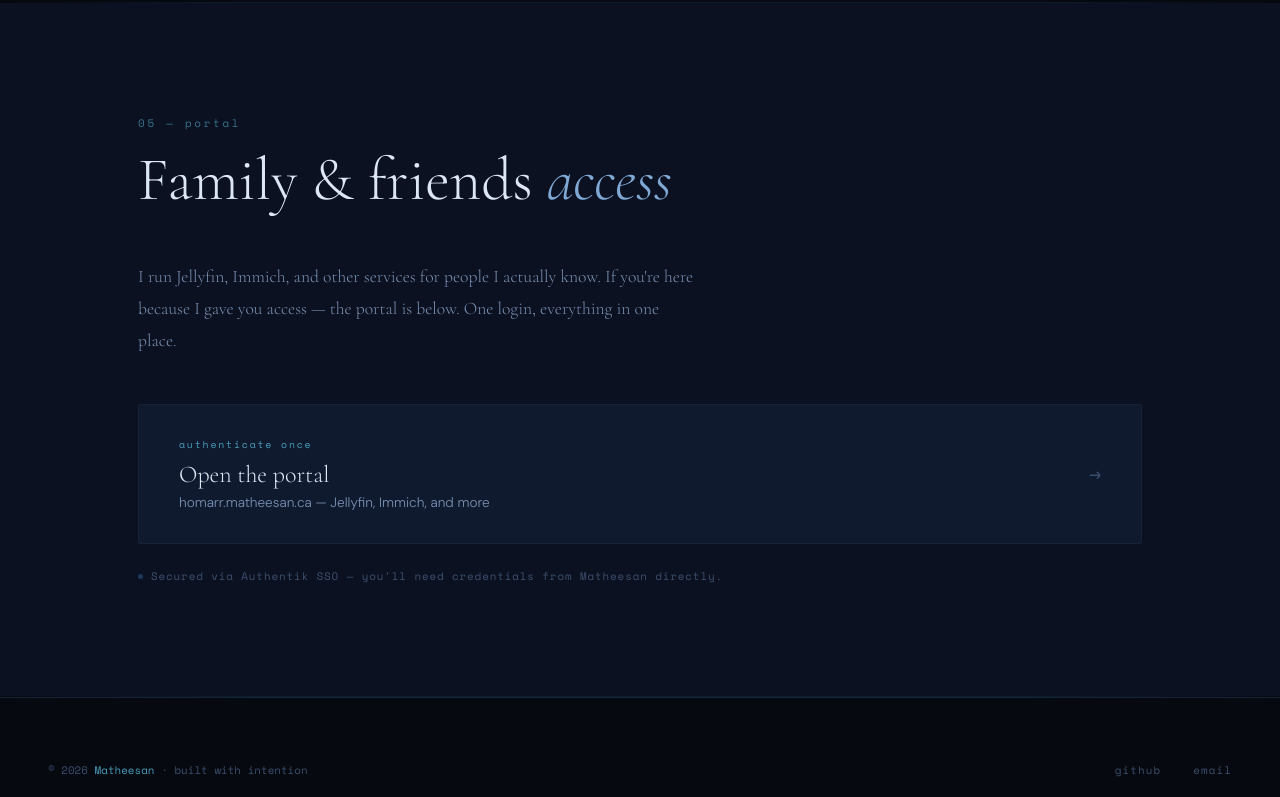
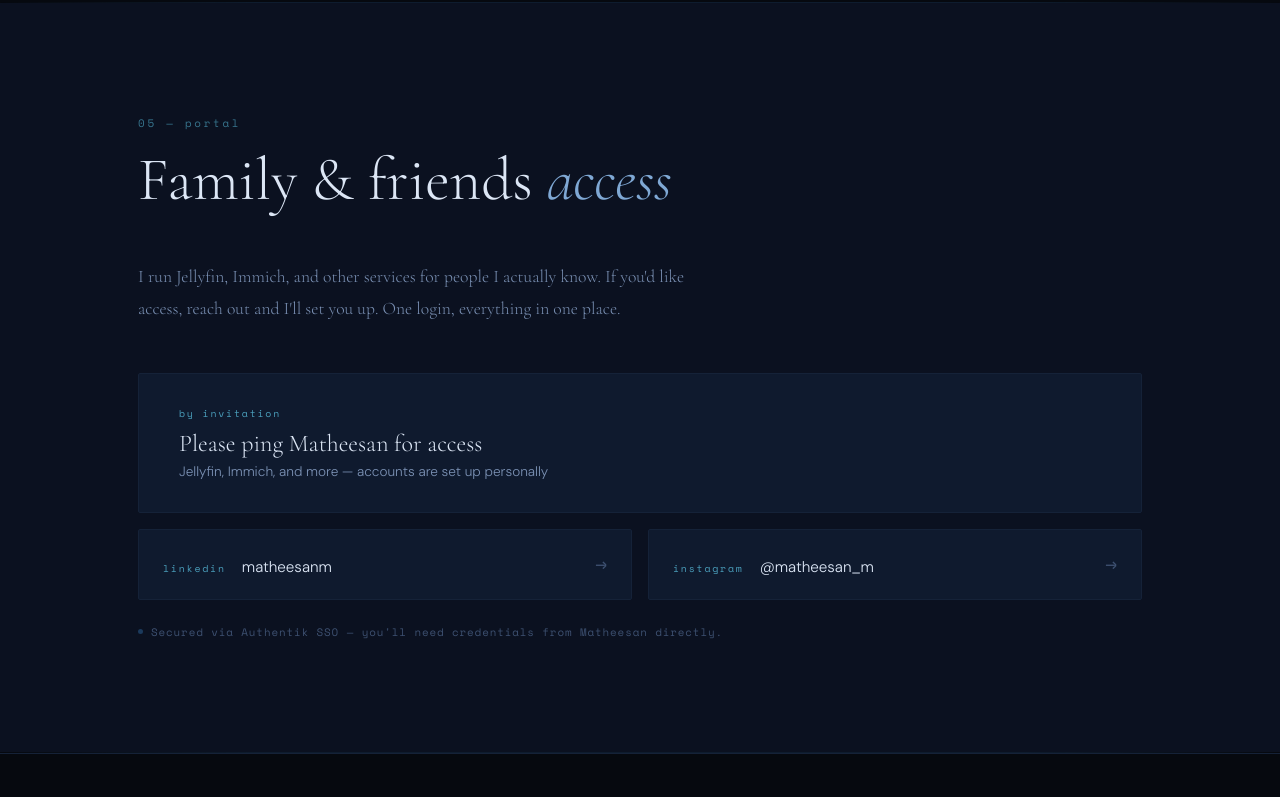
Before and after one commit to Matheesan2113/matheesan-site, an Astro site: page / in a window 1280 px wide. Shown: the part 5554-6351 px from the top of the page. Built offline with nearby package versions, Linux system fonts and the light colour scheme; Astro itself is replaced by a stand-in of ours; animation ran at ten frames a second.

Commit message:
feat: replace Homarr portal link with access request and contacts
Homarr is decommissioned, so the portal section now asks visitors to
ping Matheesan for access and lists LinkedIn and Instagram handles.

Co-Authored-By: Claude Opus 5.5 <noreply@anthropic.com>

```diff
--- a/src/components/Homelab.astro
+++ b/src/components/Homelab.astro
@@ -106,7 +106,7 @@
       </div>
       <div class="spec-row">
         <span class="spec-key">auth</span>
-        <span class="spec-val">Authentik SSO → Homarr dashboard for family &amp; friends</span>
+        <span class="spec-val">Authentik SSO for family &amp; friends</span>
       </div>
     </div>
   </div>
--- a/src/components/Portal.astro
+++ b/src/components/Portal.astro
@@ -4,17 +4,28 @@
     <h2 class="section-title fade-up">Family &amp; friends <em>access</em></h2>
     <p class="portal-intro fade-up">
       I run Jellyfin, Immich, and other services for people I actually know.
-      If you're here because I gave you access — the portal is below.
+      If you'd like access, reach out and I'll set you up.
       One login, everything in one place.
     </p>
-    <a href="https://homarr.matheesan.ca" class="portal-card fade-up" target="_blank" rel="noopener noreferrer">
+    <div class="portal-card fade-up">
       <div class="portal-card-left">
-        <div class="portal-card-label">authenticate once</div>
-        <div class="portal-card-title">Open the portal</div>
-        <div class="portal-card-desc">homarr.matheesan.ca — Jellyfin, Immich, and more</div>
+        <div class="portal-card-label">by invitation</div>
+        <div class="portal-card-title">Please ping Matheesan for access</div>
+        <div class="portal-card-desc">Jellyfin, Immich, and more — accounts are set up personally</div>
       </div>
-      <div class="portal-arrow" aria-hidden="true">→</div>
-    </a>
+    </div>
+    <div class="portal-contacts fade-up">
+      <a href="https://www.linkedin.com/in/matheesanm" class="portal-contact" target="_blank" rel="noopener noreferrer">
+        <span class="portal-contact-label">linkedin</span>
+        <span class="portal-contact-handle">matheesanm</span>
+        <span class="portal-arrow" aria-hidden="true">→</span>
+      </a>
+      <a href="https://www.instagram.com/matheesan_m" class="portal-contact" target="_blank" rel="noopener noreferrer">
+        <span class="portal-contact-label">instagram</span>
+        <span class="portal-contact-handle">@matheesan_m</span>
+        <span class="portal-arrow" aria-hidden="true">→</span>
+      </a>
+    </div>
     <p class="portal-note">Secured via Authentik SSO — you'll need credentials from Matheesan directly.</p>
   </div>
 </section>
@@ -43,7 +54,6 @@
     border-radius: 2px;
   }
 
-  .portal-card:hover { border-color: var(--accent); background: var(--bg); }
 
   .portal-card-label {
     font-family: var(--mono);
@@ -71,7 +81,41 @@
     flex-shrink: 0;
   }
 
-  .portal-card:hover .portal-arrow { color: var(--accent); transform: translateX(6px); }
+  .portal-contacts {
+    display: grid;
+    grid-template-columns: repeat(auto-fit, minmax(220px, 1fr));
+    gap: 1rem;
+    margin-top: 1rem;
+  }
+
+  .portal-contact {
+    display: flex;
+    align-items: baseline;
+    gap: 1rem;
+    padding: 1.25rem 1.5rem;
+    border: 1px solid var(--navy);
+    background: var(--bg3);
+    transition: all 0.3s;
+    text-decoration: none;
+    border-radius: 2px;
+  }
+
+  .portal-contact:hover { border-color: var(--accent); background: var(--bg); }
+
+  .portal-contact-label {
+    font-family: var(--mono);
+    font-size: 0.62rem;
+    letter-spacing: 0.18em;
+    color: var(--accent);
+  }
+
+  .portal-contact-handle {
+    flex: 1;
+    font-size: 0.95rem;
+    color: var(--text1);
+  }
+
+  .portal-contact:hover .portal-arrow { color: var(--accent); transform: translateX(6px); }
 
   .portal-note {
     font-family: var(--mono);
```
